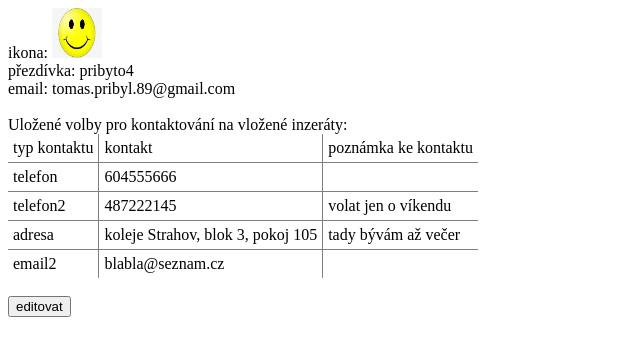
After one commit to jandoubek/fjfi-pvs-inzeraty, a PHP site: page /profil/profil.php in a window 1280 px wide. The commit adds this page. Shown: the top 356 px of the page, without its empty margins (0-640 px from the left). Run offline with PHP 8.4, Linux system fonts and the light colour scheme.

Commit message:
první verze profilu
nefunguje mi načtení alternativní úvodní stránky (neni tam odkaz a když
jsem zkusil nahradit soubor tím defaultem tak špatně fungovaly styly),
odkaz na vyzkoušení je ve staré úvodní stránce

```diff
--- a/app/presenters/templates/Homepage/default.latte
+++ b/app/presenters/templates/Homepage/default.latte
@@ -93,7 +93,9 @@
 	            <div class="col-sm-12">
 	                	Na následujícím odkazu je ukázka použití zdarma dostupné knihovny pro dlaždíce:
 						<a href="../MetroJs/test2.php">fjfi-pvs-inzeraty/MetroJs/test2.php</a><br>
-						Knihovnu jsem nalezl zde: <a href="http://www.drewgreenwell.com/projects/metrojs">http://www.drewgreenwell.com/projects/metrojs</a>. Dejte vědět svůj názor, popřípadě můžete zkusit najít jinou. pribyto4.
+						Knihovnu jsem nalezl zde: <a href="http://www.drewgreenwell.com/projects/metrojs">http://www.drewgreenwell.com/projects/metrojs</a>. Dejte vědět svůj názor, popřípadě můžete zkusit najít jinou. pribyto4.<br><br>
+
+						Odkaz na zobrazení úkázky profilu zde: <a href="../profil/profil.php">fjfi-pvs-inzeraty/profil/profil.php</a>. pribyto4.
 	            </div>
 	        </div>
 	    </div>
--- /dev/null
+++ b/profil/profil.php
@@ -0,0 +1,140 @@
+<!DOCTYPE HTML>
+<html>
+<head>
+    <meta charset="utf-8">
+    <title>profil</title>
+</head>
+<body>
+<?php
+//defaultní hodnoty proměnných
+$prezdivka="pribyto4";
+$noveheslo="nevim";
+$email="tomas.pribyl.89@gmail.com";
+
+$telefon=604555666;
+$telefon2=487222145;
+$adresa="koleje Strahov, blok 3, pokoj 105";
+$email2="blabla@seznam.cz";
+$telefonpozn="";
+$telefon2pozn="volat jen o víkendu";
+$adresapozn="tady bývám až večer";
+$email2pozn="";
+//--------
+
+if (!empty($_POST["email"])) //byly poslány proměnné metodou post
+{
+$email=$_POST["email"];
+$telefon=$_POST["telefon"];
+$telefon2=$_POST["telefon2"];
+$adresa=$_POST["adresa"];
+$email2=$_POST["email2"];
+$telefonpozn=$_POST["telefonpozn"];
+$telefon2pozn=$_POST["telefon2pozn"];
+$adresapozn=$_POST["adresapozn"];
+$email2pozn=$_POST["email2pozn"];
+}
+
+?>
+
+<script>
+function pridatkontakt()
+{
+window.alert("nic to nedělá, ale pak to přidá řádek");
+}
+
+function zmenitikonu()
+{
+window.alert("nic to nedělá, ale pak půjde vybrat ikonu z lokálního disku");
+}
+
+function zmenitheslo()
+{
+window.alert("nic to nedělá, ale pak bude možné po zadání starého hesla změnit heslo");
+}
+</script>
+
+ikona: <img width="50" height="50" src="./profil.jpg"/>
+
+<?php
+$editace=
+'
+<INPUT type="button" onClick="zmenitikonu()" value="změnit ikonu"><br>
+přezdívka: '.$prezdivka.'<br>
+<INPUT type="button" onClick="zmenitheslo()" value="změnit heslo"><br>
+<form action="profil.php" method="post">
+email: <input type="text" name="email" value="'.$email.'"><br><br>
+
+Uložené volby pro kontaktování na vložené inzeráty (k inzerátu bude možné přiřadit libovolný kontakt nebo taky tam vytvořit nový kontakt):<br>
+
+<table rules="all" cellpadding="5px">
+<tr><td>typ kontaktu</td><td>kontakt</td><td>poznámka ke kontaktu</td></tr>
+
+<tr><td>telefon</td><td><input type="text" name="telefon" value="'.$telefon.'"></td><td><input type="text" name="telefonpozn" value="'.$telefonpozn.'"></td><td><button>smazat kontakt</button></td></tr>
+<tr><td>telefon2</td><td><input type="text" name="telefon2" value="'.$telefon2.'"></td><td><input type="text" name="telefon2pozn" value="'.$telefon2pozn.'"></td><td><button>smazat kontakt</button></td></tr>
+<tr><td>adresa</td><td><input type="text" name="adresa" value="'.$adresa.'"></td><td><input type="text" name="adresapozn" value="'.$adresapozn.'"></td><td><button>smazat kontakt</button></td></tr>
+<tr><td>email2</td><td><input type="text" name="email2" value="'.$email2.'"></td><td><input type="text" name="email2pozn" value="'.$email2pozn.'"></td><td><button>smazat kontakt</button></td></tr>
+</table>
+<INPUT type="button" onClick="pridatkontakt()" value="přidat kontakt">(přidá řádek do tabulky, ve kterém bude jako typ kontaktu tento listbox:
+<select name="typkontaktu" size="1">
+<option value="telefon">telefon
+<option value="email">email
+<option value="adresa">adresa
+<option value="icq">icq
+<option value="skype">skype
+</select>)
+<br><br>
+<input type="hidden" name="editace" value="vypnuta">
+<input type="submit" value="uložit změny">
+</form>';
+
+$ulozeno=
+
+'<br>přezdívka: '.$prezdivka.'<br>
+email: '.$email.'<br><br>
+
+Uložené volby pro kontaktování na vložené inzeráty:<br>
+
+<table rules="all" cellpadding="5px">
+<tr><td>typ kontaktu</td><td>kontakt</td><td>poznámka ke kontaktu</td></tr>
+
+<tr><td>telefon</td><td>'.$telefon.'</td><td>'.$telefonpozn.'</td></tr>
+<tr><td>telefon2</td><td>'.$telefon2.'</td><td>'.$telefon2pozn.'</td></tr>
+<tr><td>adresa</td><td>'.$adresa.'</td><td>'.$adresapozn.'</td></tr>
+<tr><td>email2</td><td>'.$email2.'</td><td>'.$email2pozn.'</td></tr>
+</table>
+<br>
+<form action="profil.php" method="post">
+<input type="hidden" name="email" value="'.$email.'">
+<input type="hidden" name="telefon" value="'.$telefon.'">
+<input type="hidden" name="telefonpozn" value="'.$telefonpozn.'">
+<input type="hidden" name="telefon2" value="'.$telefon2.'">
+<input type="hidden" name="telefon2pozn" value="'.$telefon2pozn.'">
+<input type="hidden" name="adresa" value="'.$adresa.'">
+<input type="hidden" name="adresapozn" value="'.$adresapozn.'">
+<input type="hidden" name="email2" value="'.$email2.'">
+<input type="hidden" name="email2pozn" value="'.$email2pozn.'">
+<input type="hidden" name="editace" value="zapnuta">
+<input type="submit" value="editovat">
+</form>';
+
+
+
+if (!empty($_POST["editace"]))
+{
+if ($_POST["editace"]=="zapnuta") //bylo nastaveno editování
+{
+	echo $editace;
+} else
+{
+	echo $ulozeno;
+}
+} else //při prvnim spuštění načte defaultní hodnoty
+{
+echo $ulozeno;
+}
+
+?>
+
+
+</body>
+</html>
```
Also changed, not shown: profil/profil.jpg (added).
